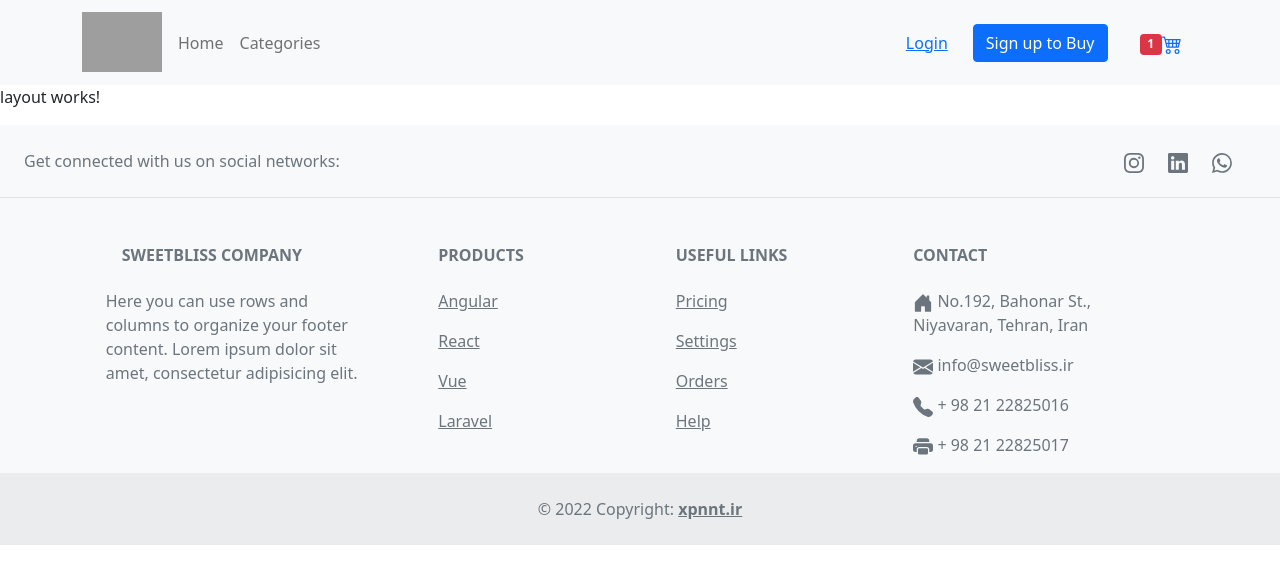
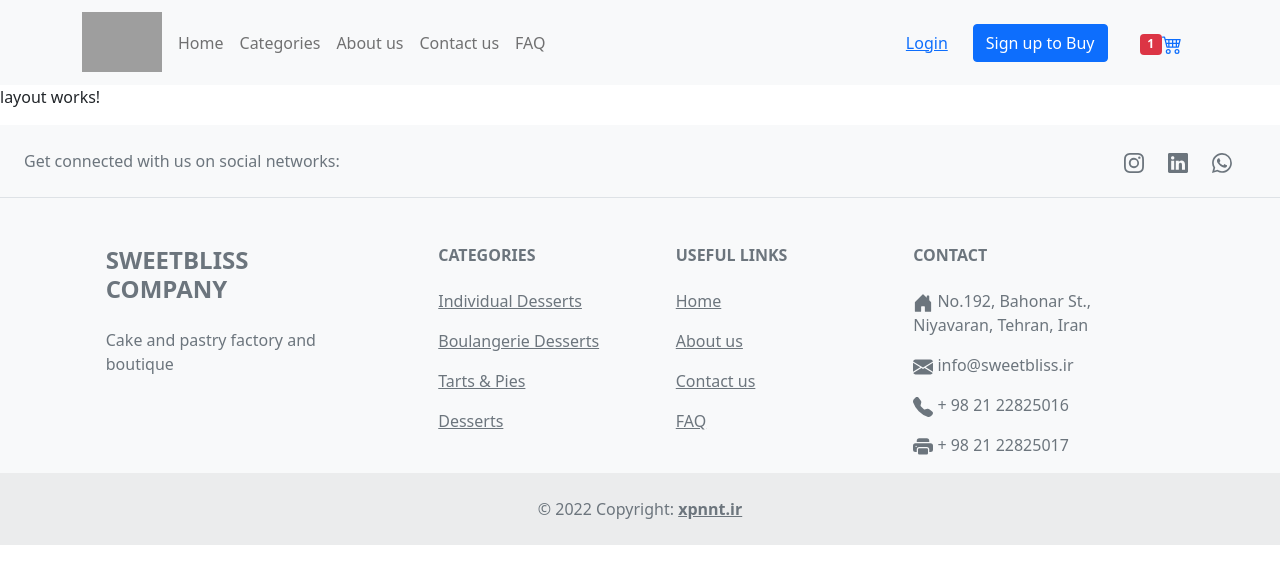
Before and after one commit to brjahanbani/SweetBlissEnglish, an Angular app: page /home in a window 1280 px wide. Shown: the top 584 px of the page. Built offline with nearby package versions, Linux system fonts and the light colour scheme; grey boxes are pictures that could not be loaded.

Commit message:
Finalize Header & Footer Html Css Content

```diff
--- a/src/app/layout/components/footer/footer.component.html
+++ b/src/app/layout/components/footer/footer.component.html
@@ -1,5 +1,5 @@
 <!-- Footer -->
-<footer class="text-center text-lg-start bg-light text-muted">
+<footer class="text-center text-lg-start bg-light text-muted accent-back">
   <!-- Section: Social media -->
   <section class="d-flex justify-content-center justify-content-lg-between p-4 border-bottom">
     <!-- Left -->
@@ -45,12 +45,11 @@
         <!-- Grid column -->
         <div class="col-md-3 col-lg-4 col-xl-3 mx-auto mb-4">
           <!-- Content -->
-          <h6 class="text-uppercase fw-bold mb-4">
-            <i class="fas fa-gem me-3"></i>SweetBliss Company
-          </h6>
+          <h4 class="text-uppercase fw-bold mb-4">
+            SweetBliss Company
+          </h4>
           <p>
-            Here you can use rows and columns to organize your footer content. Lorem ipsum
-            dolor sit amet, consectetur adipisicing elit.
+            Cake and pastry factory and boutique
           </p>
         </div>
         <!-- Grid column -->
@@ -59,19 +58,19 @@
         <div class="col-md-2 col-lg-2 col-xl-2 mx-auto mb-4">
           <!-- Links -->
           <h6 class="text-uppercase fw-bold mb-4">
-            Products
+            Categories
           </h6>
           <p>
-            <a href="#!" class="text-reset">Angular</a>
+            <a href="#!" class="text-reset">Individual Desserts</a>
           </p>
           <p>
-            <a href="#!" class="text-reset">React</a>
+            <a href="#!" class="text-reset">Boulangerie Desserts</a>
           </p>
           <p>
-            <a href="#!" class="text-reset">Vue</a>
+            <a href="#!" class="text-reset">Tarts & Pies</a>
           </p>
           <p>
-            <a href="#!" class="text-reset">Laravel</a>
+            <a href="#!" class="text-reset">Desserts</a>
           </p>
         </div>
         <!-- Grid column -->
@@ -83,16 +82,16 @@
             Useful links
           </h6>
           <p>
-            <a href="#!" class="text-reset">Pricing</a>
+            <a href="#!" class="text-reset">Home</a>
           </p>
           <p>
-            <a href="#!" class="text-reset">Settings</a>
+            <a href="#!" class="text-reset">About us</a>
           </p>
           <p>
-            <a href="#!" class="text-reset">Orders</a>
+            <a href="#!" class="text-reset">Contact us</a>
           </p>
           <p>
-            <a href="#!" class="text-reset">Help</a>
+            <a href="#!" class="text-reset">FAQ</a>
           </p>
         </div>
         <!-- Grid column -->
--- a/src/app/layout/components/header/header.component.html
+++ b/src/app/layout/components/header/header.component.html
@@ -11,7 +11,11 @@
     <!-- Toggle button -->
     <button class="navbar-toggler" type="button" data-mdb-toggle="collapse" data-mdb-target="#navbarButtonsExample"
       aria-controls="navbarButtonsExample" aria-expanded="false" aria-label="Toggle navigation">
-      <i class="fas fa-bars"></i>
+      <svg xmlns="http://www.w3.org/2000/svg" width="25" height="25" fill="currentColor" class="bi bi-list"
+        viewBox="0 0 16 16">
+        <path fill-rule="evenodd"
+          d="M2.5 12a.5.5 0 0 1 .5-.5h10a.5.5 0 0 1 0 1H3a.5.5 0 0 1-.5-.5zm0-4a.5.5 0 0 1 .5-.5h10a.5.5 0 0 1 0 1H3a.5.5 0 0 1-.5-.5zm0-4a.5.5 0 0 1 .5-.5h10a.5.5 0 0 1 0 1H3a.5.5 0 0 1-.5-.5z" />
+      </svg>
     </button>
 
     <!-- Collapsible wrapper -->
@@ -22,8 +26,16 @@
           <a class="nav-link" href="#">Home</a>
         </li>
         <li class="nav-item">
-
           <a class="nav-link" href="#">Categories</a>
+        </li>
+        <li class="nav-item">
+          <a class="nav-link" href="#">About us</a>
+        </li>
+        <li class="nav-item">
+          <a class="nav-link" href="#">Contact us</a>
+        </li>
+        <li class="nav-item">
+          <a class="nav-link" href="#">FAQ</a>
         </li>
       </ul>
       <!-- Right links -->
```
